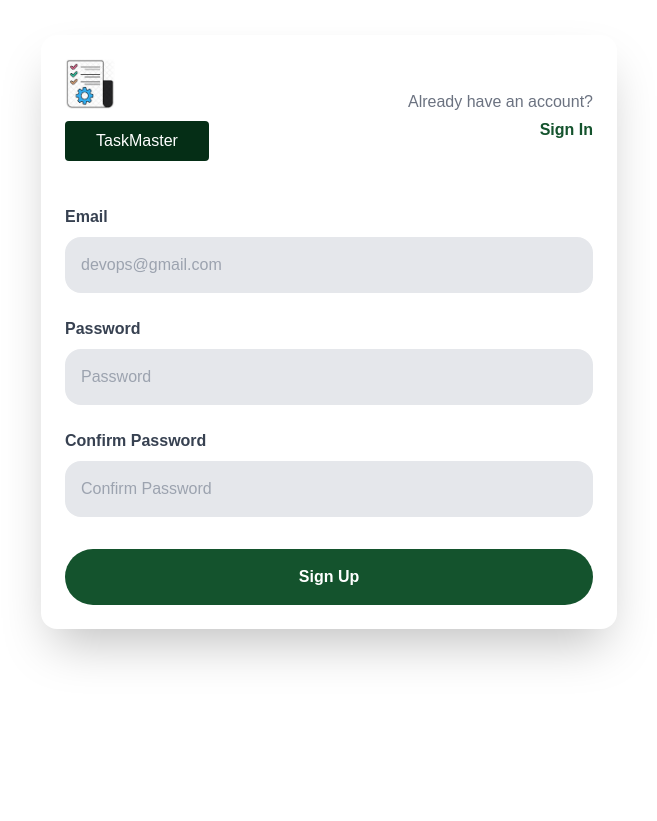
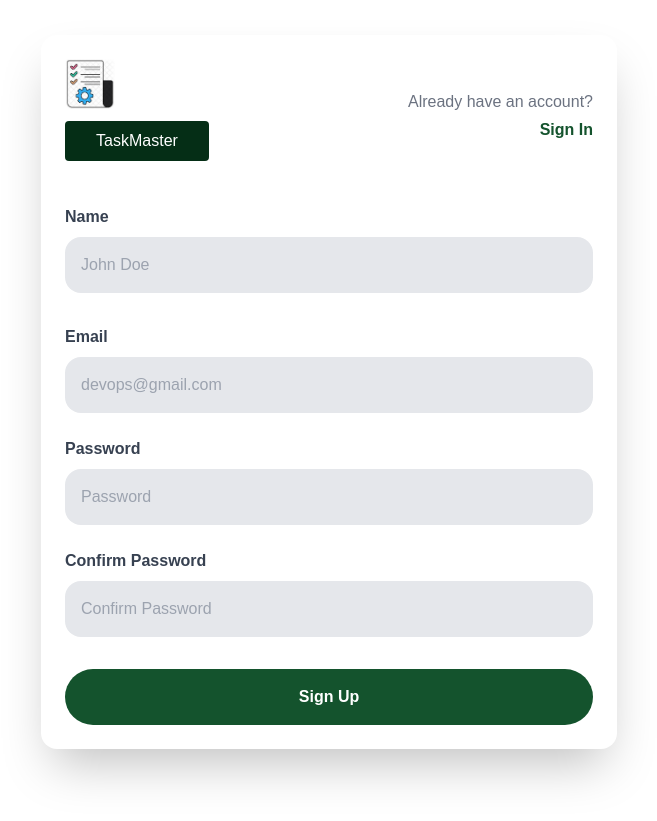
Before and after one commit to karimkane26/TaskMaster_Frontend, a Next.js app: page /signup in a window 1280 px wide. Shown: the part 125-946 px from the top of the page, without its empty margins (311-968 px from the left). Before the commit the page ends 914 px from the top, so only its background shows below. Built offline with nearby package versions, Linux system fonts and the light colour scheme.

Commit message:
task frontend commit capstone

```diff
--- a/app/signup/page.tsx
+++ b/app/signup/page.tsx
@@ -12,6 +12,7 @@ const SignUpScreen = () => {
   const router = useRouter();
   const [email, setEmail] = useState("");
   const [password, setPassword] = useState("");
+  const [name, setName] = useState("");
   const [confirmPassword, setConfirmPassword] = useState("");
 
   const handleSignUp = async () => {
@@ -23,6 +24,7 @@ const SignUpScreen = () => {
     try {
       // eslint-disable-next-line @typescript-eslint/no-unused-vars
       const response = await axiosClient.post("users/signup", {
+        name,
         email,
         password,
       });
@@ -30,7 +32,7 @@ const SignUpScreen = () => {
       toast.success("Inscription réussie !");
 
       // Rediriger vers l'écran de connexion
-      router.push("/signin");
+      router.push("/dashboard");
     }
     catch (error) {
   if (axios.isAxiosError(error)) {
@@ -65,7 +67,20 @@ const SignUpScreen = () => {
           </Link>
         </div>
       </div>
-
+    {/* Name Input */}
+      <div className="mt-8">
+        <label htmlFor="name" className="block font-bold text-gray-700">
+          Name
+        </label>
+        <input
+          id="name"
+          type="text"
+          placeholder="John Doe"
+          value={name}
+          onChange={(e) => setName(e.target.value)}
+          className="w-full mt-2 p-4 bg-gray-200 rounded-2xl focus:outline-none focus:ring-2 focus:ring-green-900"
+        />
+      </div>
       {/* Email Input */}
       <div className="mt-8">
         <label htmlFor="email" className="block font-bold text-gray-700">
```
